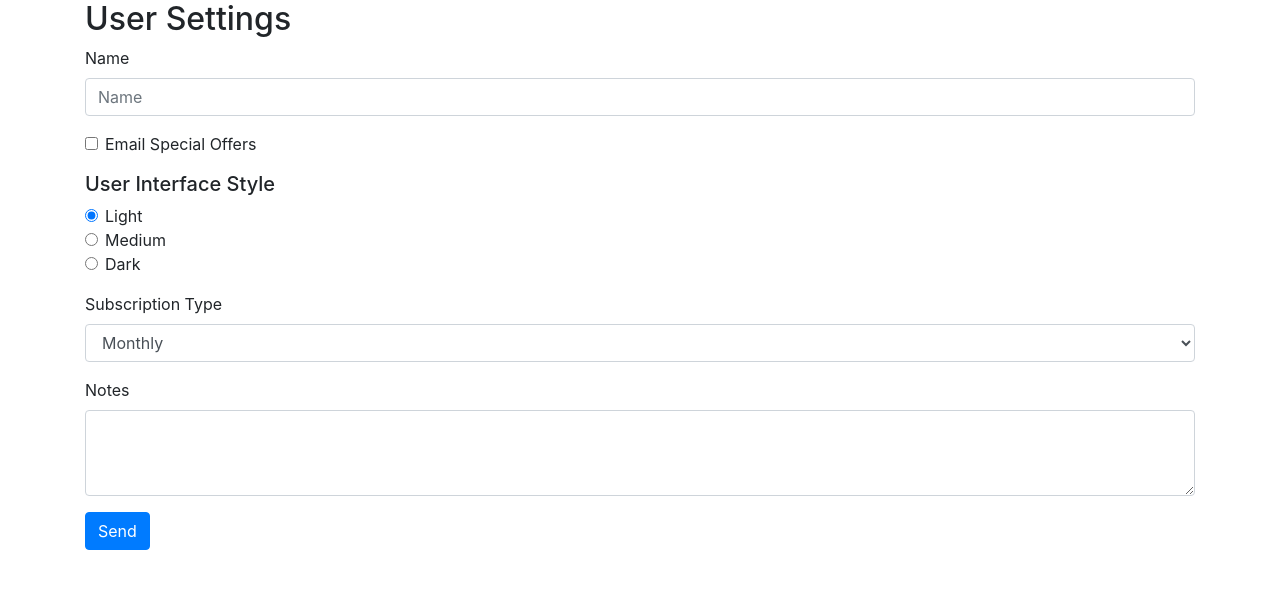
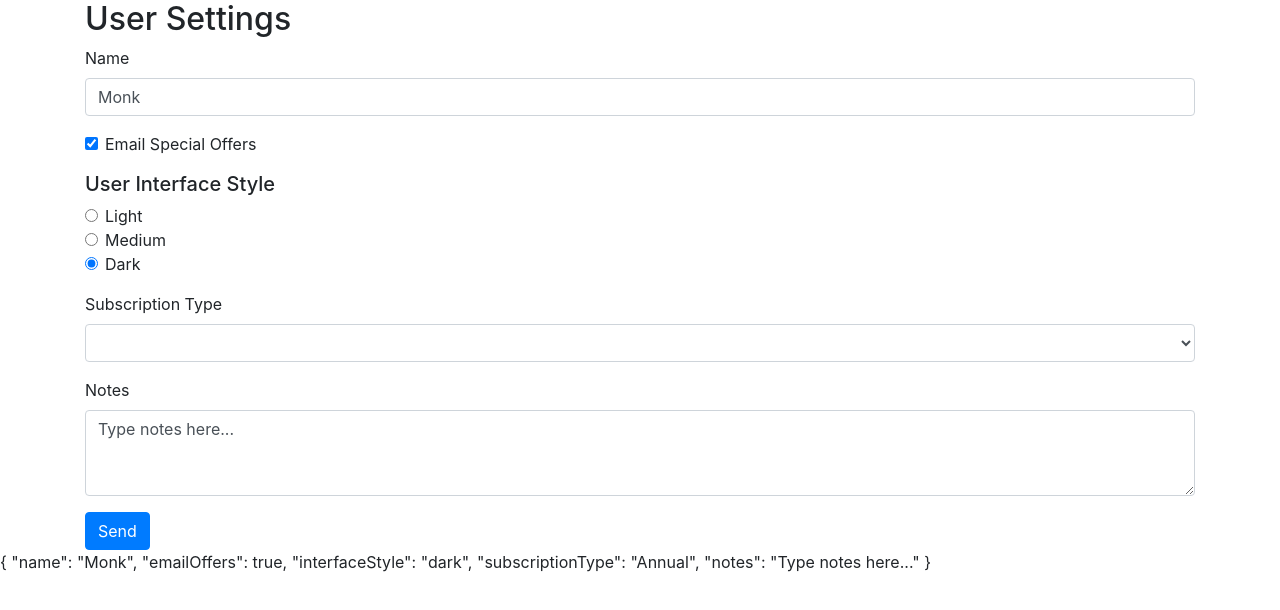
Before and after one commit to m0nq/forms-demo, an Angular app: page / in a window 1280 px wide. Shown: the top 610 px of the page. Built offline with nearby package versions, Linux system fonts and the light colour scheme.

Commit message:
Shaped initial form data with model and copy

```diff
--- /dev/null
+++ b/src/app/data/user-settings.ts
@@ -0,0 +1,7 @@
+export interface UserSettings {
+  name: string;
+  emailOffers: boolean;
+  interfaceStyle: string;
+  subscriptionType: string;
+  notes: string;
+}
--- a/src/app/user-settings-form/user-settings-form.component.html
+++ b/src/app/user-settings-form/user-settings-form.component.html
@@ -1,17 +1,17 @@
 <div class="container">
 
   <h2>User Settings</h2>
-  <form action="">
+  <form action="" #form="ngForm">
 
     <div class="form-group">
       <label for="name">Name</label>
       <input id="name" name="name" class="form-control" placeholder="Name"
-             type="text">
+             type="text" [(ngModel)]="userSettings.name">
     </div>
 
     <div class="form-check form-group">
       <input type="checkbox" class="form-check-input" id="email-offers"
-             name="email-offers">
+             name="email-offers" [(ngModel)]="userSettings.emailOffers">
       <label for="email-offers" class="form-check-label">Email Special
         Offers</label>
     </div>
@@ -20,24 +20,25 @@
     <div class="form-group">
       <div class="form-check">
         <input type="radio" class="form-check-input" id="light-interface"
-               name="interface-style" value="light" checked>
+               name="interface-style" value="light" checked [(ngModel)]="userSettings.interfaceStyle">
         <label for="light-interface" class="form-check-label">Light</label>
       </div>
       <div class="form-check">
         <input type="radio" class="form-check-input" id="medium-interface"
-               name="interface-style" value="medium">
+               name="interface-style" value="medium" [(ngModel)]="userSettings.interfaceStyle">
         <label for="medium-interface" class="form-check-label">Medium</label>
       </div>
       <div class="form-check">
         <input type="radio" class="form-check-input" id="dark-interface"
-               name="interface-style" value="dark">
+               name="interface-style" value="dark" [(ngModel)]="userSettings.interfaceStyle">
         <label for="dark-interface" class="form-check-label">Dark</label>
       </div>
     </div>
 
     <div class="form-group">
       <label for="subscription-type">Subscription Type</label>
-      <select name="" id="subscription-type" class="form-control">
+      <select name="subscription-type" id="subscription-type"
+              class="form-control" [(ngModel)]="userSettings.subscriptionType">
         <option value="">Monthly</option>
         <option value="">Annual</option>
         <option value="">Lifetime</option>
@@ -46,10 +47,12 @@
 
     <div class="form-group">
       <label for="notes">Notes</label>
-      <textarea name="notes" id="notes" rows="3"
-                class="form-control"></textarea>
+      <textarea name="notes" id="notes" rows="3" class="form-control" [(ngModel)]="userSettings.notes">
+      </textarea>
     </div>
 
     <button class="btn btn-primary">Send</button>
   </form>
 </div>
+
+{{ userSettings | json }}
--- a/src/app/user-settings-form/user-settings-form.component.ts
+++ b/src/app/user-settings-form/user-settings-form.component.ts
@@ -1,4 +1,5 @@
 import { Component, OnInit } from '@angular/core';
+import { UserSettings } from '../data/user-settings';
 
 @Component({
   selector: 'cq-user-settings-form',
@@ -7,6 +8,16 @@ import { Component, OnInit } from '@angular/core';
 })
 export class UserSettingsFormComponent implements OnInit {
 
+  originalUserSettings: UserSettings = {
+    name: 'Monk',
+    emailOffers: true,
+    interfaceStyle: 'dark',
+    subscriptionType: 'Annual',
+    notes: 'Type notes here...'
+  };
+
+  userSettings: UserSettings = { ...this.originalUserSettings };
+
   constructor() { }
 
   ngOnInit(): void {
```
